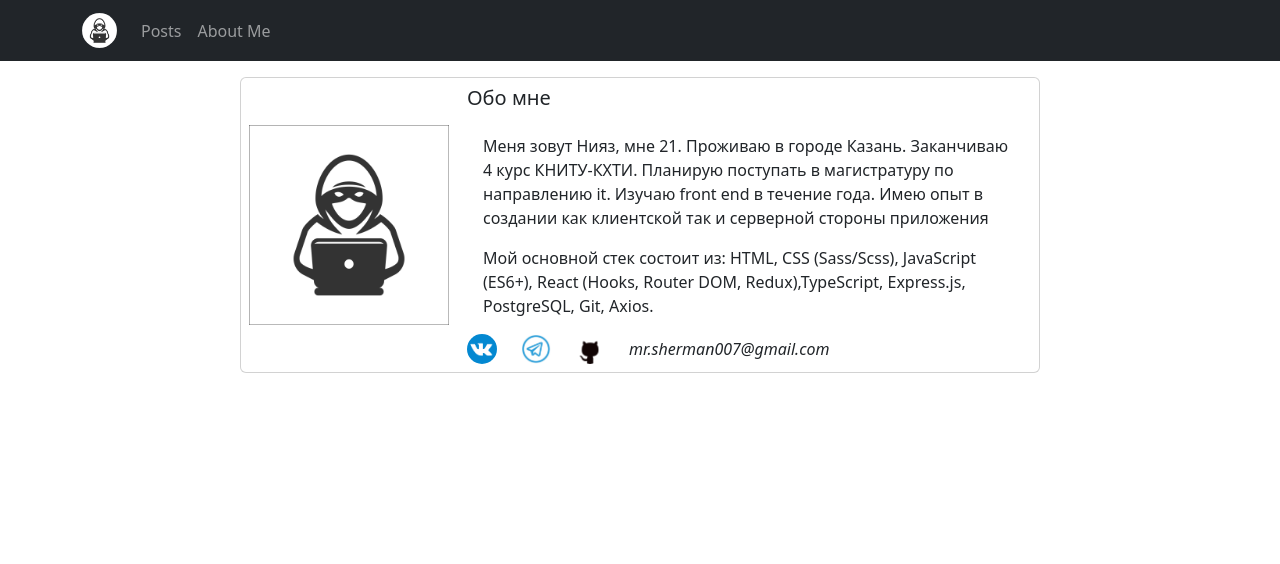
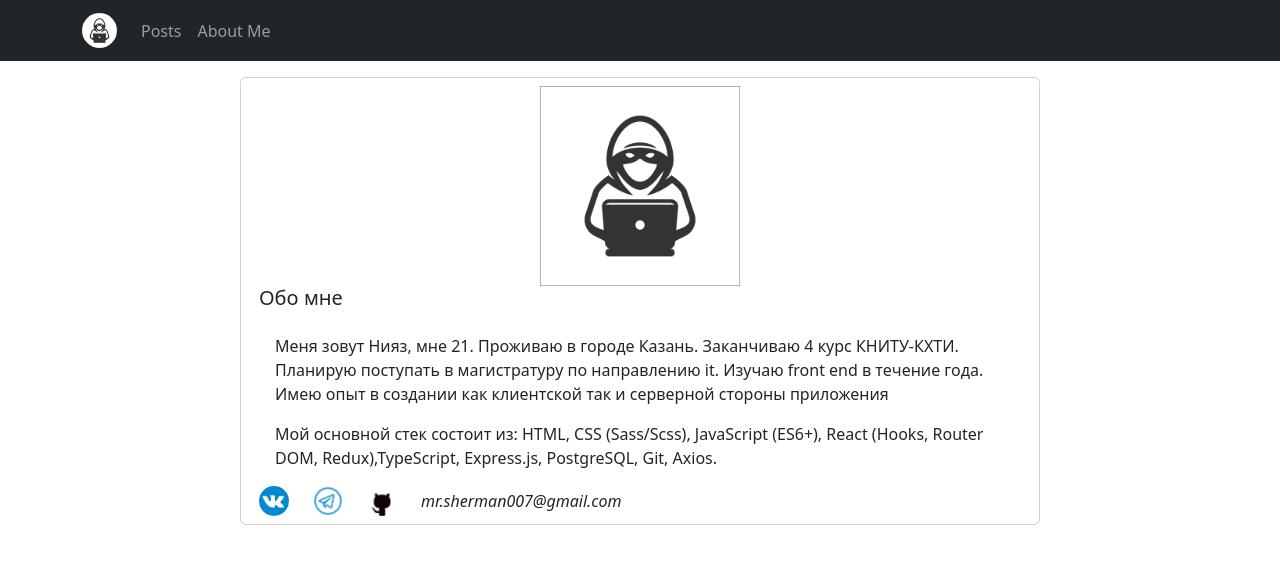
Before and after one commit to SankaReia/Posts-test-task, a React (Create React App) app: page /aboutMe in a window 1280 px wide. Shown: the top 564 px of the page. Built offline with nearby package versions, Linux system fonts and the light colour scheme.

Commit message:
about me fix

```diff
--- a/src/pages/AboutMe.tsx
+++ b/src/pages/AboutMe.tsx
@@ -11,16 +11,15 @@ const AboutMe: FC = () => {
       style={{ maxWidth: "800px", width: "100%" }}
       className="p-2 mx-auto position-relative"
     >
-      <Stack direction="horizontal" gap={2}>
-        <Image src={logo} width="200" />
+      <Image src={logo} width="200" className="mx-auto" />
       <Stack style={{ marginLeft: 10 }}>
         <Card.Title>Обо мне</Card.Title>
         <Card.Body>
           <Card.Text>
-              Меня зовут Нияз, мне 21. Проживаю в городе Казань. Заканчиваю 4
-              курс КНИТУ-КХТИ. Планирую поступать в магистратуру по направлению
-              it. Изучаю front end в течение года. Имею опыт в создании как
-              клиентской так и серверной стороны приложения
+            Меня зовут Нияз, мне 21. Проживаю в городе Казань. Заканчиваю 4 курс
+            КНИТУ-КХТИ. Планирую поступать в магистратуру по направлению it.
+            Изучаю front end в течение года. Имею опыт в создании как клиентской
+            так и серверной стороны приложения
           </Card.Text>
           <Card.Text>
             Мой основной стек состоит из: HTML, CSS (Sass/Scss), JavaScript
@@ -28,7 +27,7 @@ const AboutMe: FC = () => {
             PostgreSQL, Git, Axios.
           </Card.Text>
         </Card.Body>
-          <Stack direction="horizontal" gap={4}>
+        <Stack direction="horizontal" gap={4} className="d-flex flex-wrap">
           <a href="https://vk.com/niyaz_i_am" target="_blank">
             <Image src={vk} width="30" roundedCircle />
           </a>
@@ -41,7 +40,6 @@ const AboutMe: FC = () => {
           <span style={{ fontStyle: "italic" }}>mr.sherman007@gmail.com</span>
         </Stack>
       </Stack>
-      </Stack>
     </Card>
   );
 };
```
Lines whose indentation alone changed are shown as unchanged.
